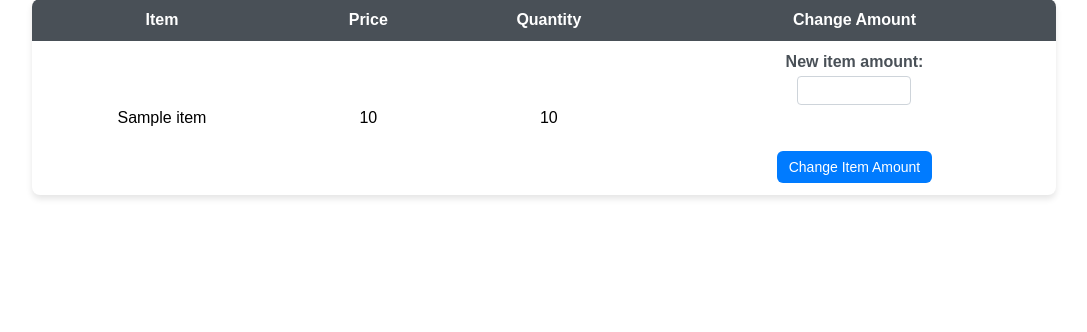
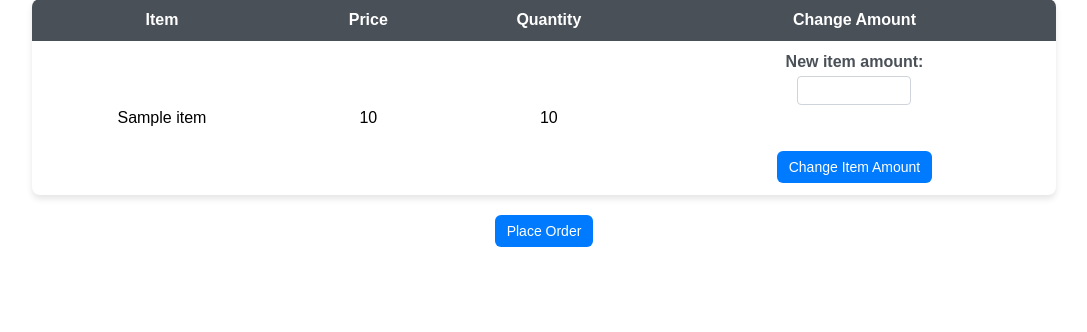
Before and after one commit to saglin/D0018E, a Flask app: page /shopping_cart in a window 1280 px wide. Shown: the part 127-459 px from the top of the page, without its empty margins (96-1183 px from the left). Run offline with Flask 3, Linux system fonts and the light colour scheme; the visitor is signed in with stand-in values (Sample User, id 1); tables that the repository leaves empty hold one stand-in row (values such as "Sample post"); parts of the project's set-up code (start-up, migrations or seed data) failed here and were passed over; some libraries are stand-ins or nearby versions.

Commit message:
Added ability for customer to place order

```diff
--- a/app.py
+++ b/app.py
@@ -2,7 +2,7 @@
 
 from flask import Flask, render_template, jsonify, request, session, url_for, redirect
 from flask_mysqldb import MySQL
-import random
+from datetime import date
 
 app = Flask(__name__)
 
@@ -137,5 +137,20 @@ def send_order(id):
         cursor.close()
         return redirect(url_for('admin'))
 
+@app.place_order("/place_order", methods=['POST'])
+def place_order():
+    if request.method == 'POST':
+        user_id = session['user_id']
+        cursor = mysql.connection.cursor()
+        cursor.execute('''SELECT Item.id, Item.price, Shopping_Cart.item_amount FROM Item, Shopping_Cart WHERE Shopping_Cart.user_id=%s AND Item.id=Shopping_Cart.item_id''', (session['user_id'],))
+        [item_id, item_price, item_amount] = cursor.fetchall()
+        cursor.execute('''DELETE FROM Shopping_Cart WHERE Shopping_Cart.user_id=%s''', (user_id, ))
+        cursor.execute('''SELECT * FROM Orders''')
+        order_id = len(cursor.fetchall()) + 1
+        date_placed = str(date.today())
+        cursor.execute('''INSERT INTO Orders (id, user_id, date_placed, sent) VALUES (%s, %s, %s, 0)''', (order_id, user_id, date_placed,))
+        cursor.execute('''INSERT INTO Order_Items (item_id, order_id, item_amount, price) VALUES (%s, %s, %s, %s)''', (item_id, order_id, item_amount, item_price,))
+        mysql.connection.commit()
+
 
 app.run(host="0.0.0.0", port=80)
--- a/templates/shopping_cart.html
+++ b/templates/shopping_cart.html
@@ -35,5 +35,8 @@
             </tr>
         {% endfor %}
     </table>
+    <form method="POST" action="{{ url_for('place_order') }}">
+        <button type="submit">Place Order</button>
+    </form>
 </body>
 </html>
```
